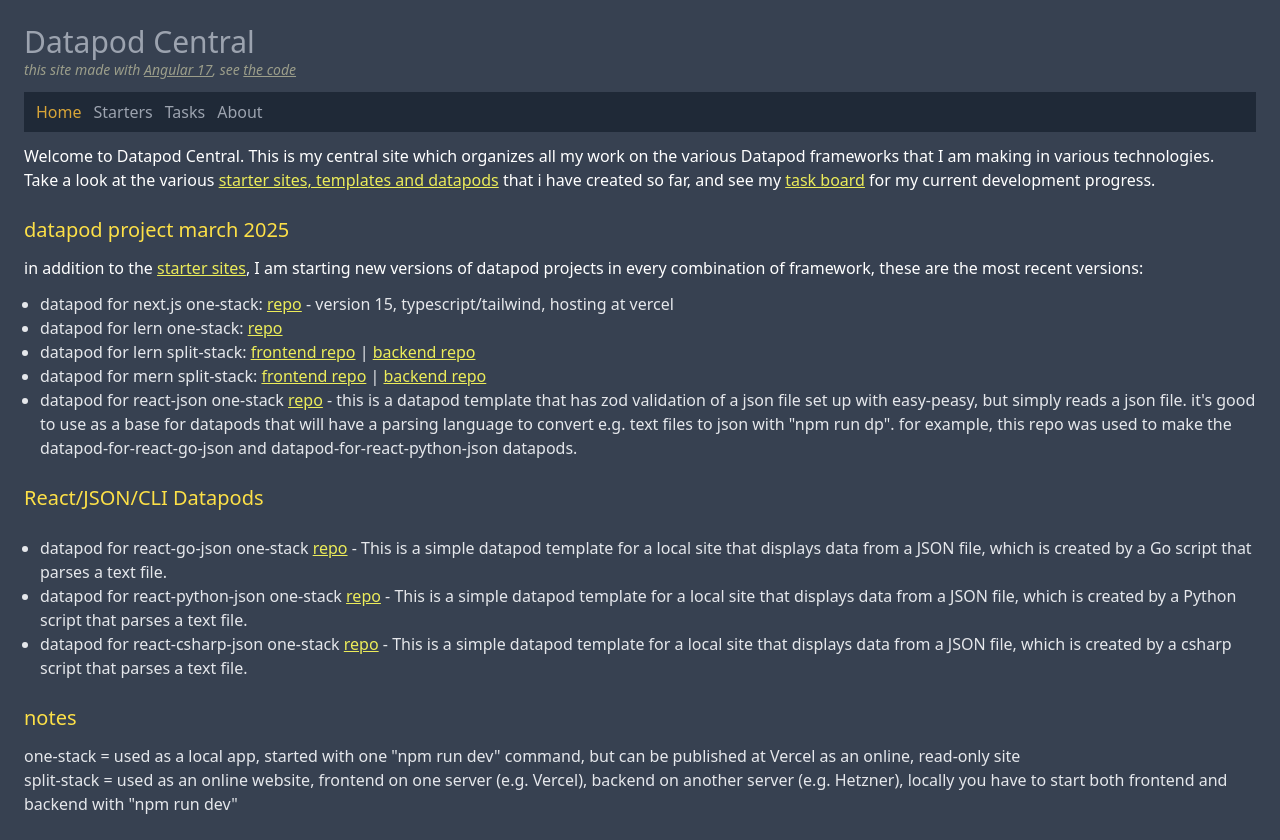
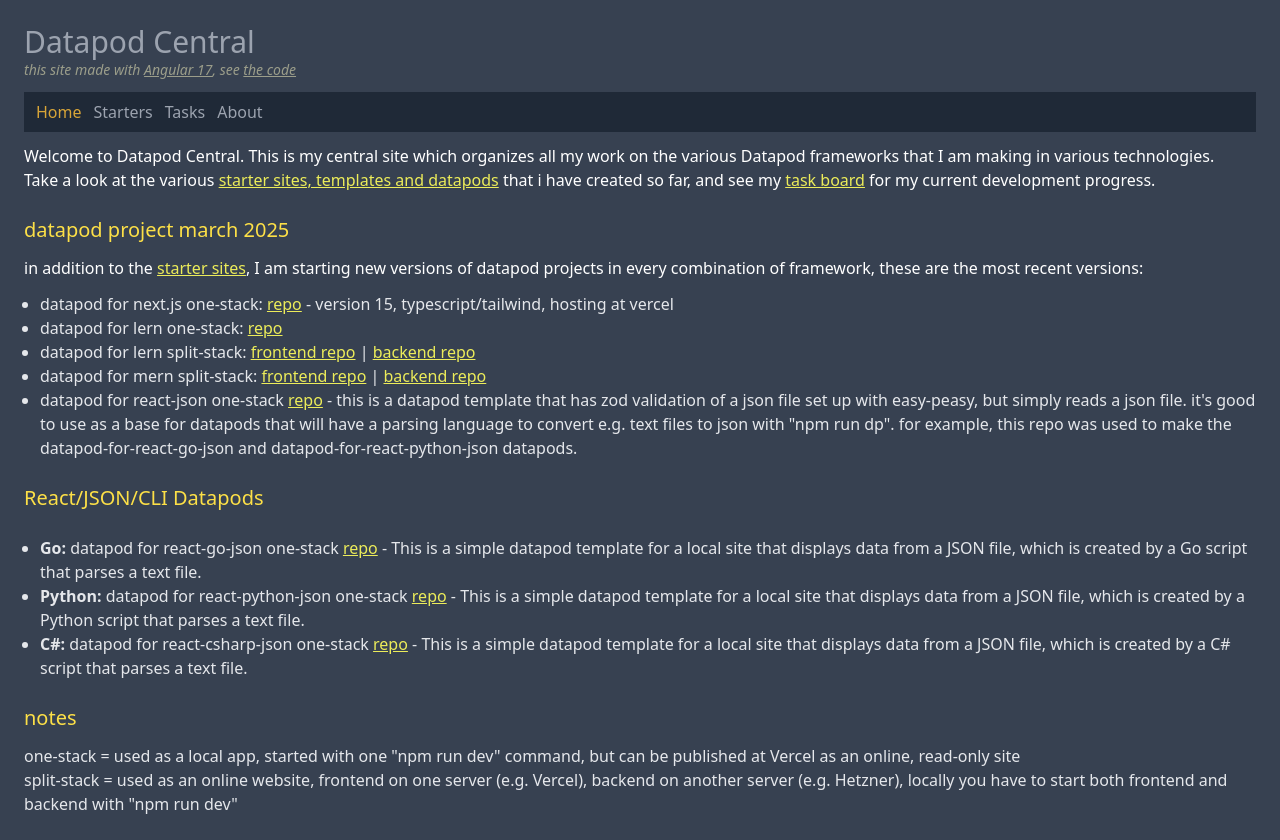
Before and after one commit to edwardtanguay/datapod-tanguay-eu, an Angular app: page /home in a window 1280 px wide. Built offline with nearby package versions, Linux system fonts and the light colour scheme.

Commit message:
fixed names

```diff
--- a/src/app/home/home.component.html
+++ b/src/app/home/home.component.html
@@ -55,23 +55,23 @@
 
 	<h2 class="text-xl pt-6 text-yellow-300 pb-3">React/JSON/CLI Datapods</h2>
 	<ul class="pt-3 list-disc ml-4">
-		<li>datapod for react-go-json one-stack
+		<li><b>Go:</b> datapod for react-go-json one-stack
 			<a href="https://github.com/edwardtanguay/datapod-for-react-go-json"
 			   target="_blank"
 			   class="underline">repo</a> - This is a simple datapod template for a local site that displays data from a
 			JSON file, which is created by a Go script that parses a text file.
 		</li>
-		<li>datapod for react-python-json one-stack
+		<li><b>Python:</b> datapod for react-python-json one-stack
 			<a href="https://github.com/edwardtanguay/datapod-for-react-python-json"
 			   target="_blank"
 			   class="underline">repo</a> - This is a simple datapod template for a local site that displays data from a
 			JSON file, which is created by a Python script that parses a text file.
 		</li>
-		<li>datapod for react-csharp-json one-stack
+		<li><b>C#:</b> datapod for react-csharp-json one-stack
 			<a href="https://github.com/edwardtanguay/datapod-for-react-csharp-json"
 			   target="_blank"
 			   class="underline">repo</a> - This is a simple datapod template for a local site that displays data from a
-			JSON file, which is created by a csharp script that parses a text file.
+			JSON file, which is created by a C# script that parses a text file.
 		</li>
 	</ul>
 
```
